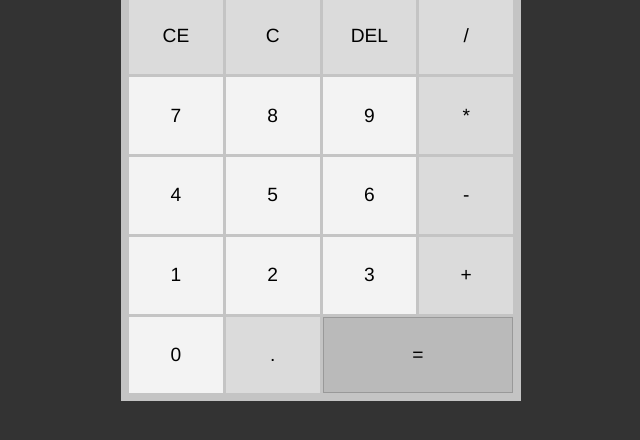
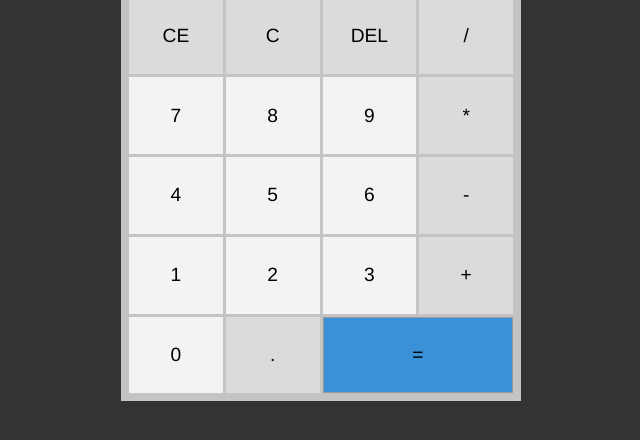
Before and after one commit to YuriBessa/CalculadoraJS, a plain HTML site: page index.html in a window 1280 px wide. In both pictures the pointer is over the button 736 px from the left and 530 px from the top of the page. Shown: the part 176-616 px from the top of the page, without its empty margins (319-959 px from the left). Drawn offline with Linux system fonts and the light colour scheme.

Commit message:
:lipstick: feat: Pequenos ajustes de Estilização CSS

```diff
--- a/css/style.css
+++ b/css/style.css
@@ -62,18 +62,20 @@ body {
   cursor: pointer;
 }
 
-
 #buttons-container .number {
   background-color: #f3f3f3;
-
 }
-
 
 #buttons-container button:hover {
   background-color: #bababa;
   border-color: #999;
-
 }
 #buttons-container #equal-btn {
     grid-column: span 2;
+    background-color: #75a5cb;
 }
+
+#buttons-container #equal-btn:hover {
+    background-color: #3a91d8;
+
+}
```
Lines whose indentation alone changed are shown as unchanged.
